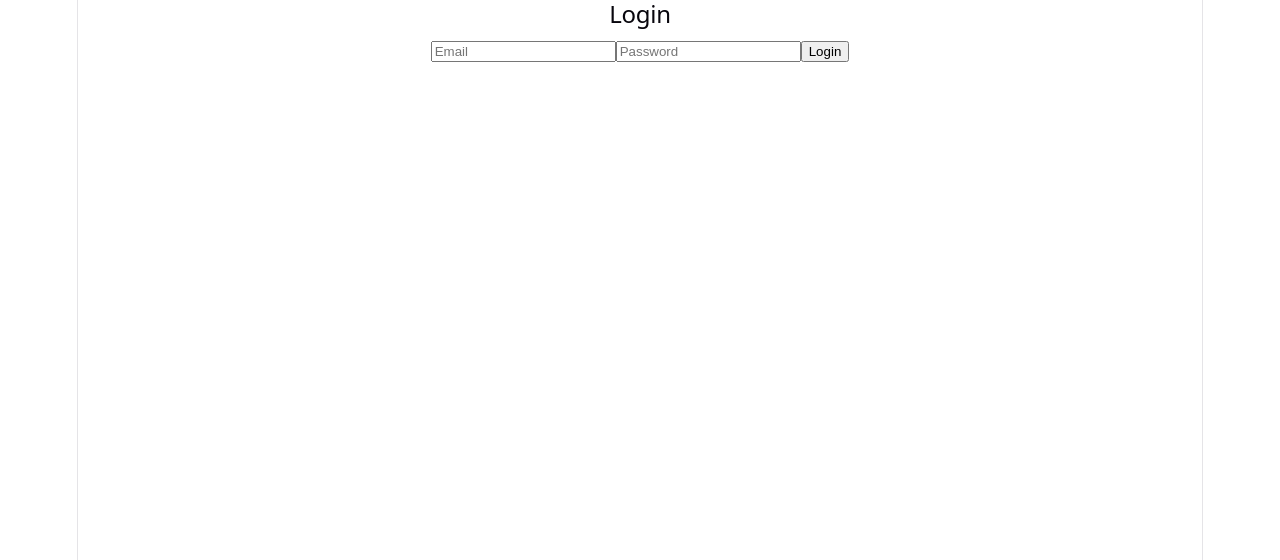
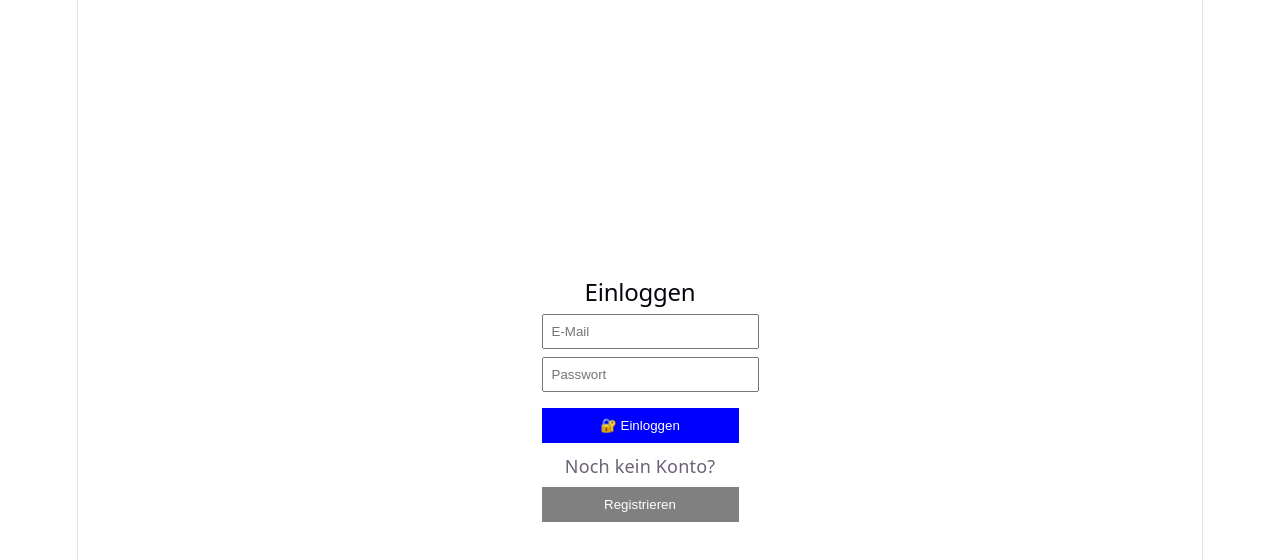
Before and after one commit to SFil1978/praxis-app, a React (Vite) app: page / in a window 1280 px wide. Shown: the top 560 px of the page. Built offline with nearby package versions, Linux system fonts and the light colour scheme.

Commit message:
Version 1.1 besseres Login UI

```diff
--- a/src/App.jsx
+++ b/src/App.jsx
@@ -1,65 +1,232 @@
+
 import React, { useState, useEffect } from "react";
 import { createClient } from "@supabase/supabase-js";
 
+// ✅ Supabase Verbindung
 const supabase = createClient(
   "https://wgvzexpwhdyxtwasnvde.supabase.co",
-  "eyJhbGciOiJIUzI1NiIsInR5cCI6IkpXVCJ9..."
+  "eyJhbGciOiJIUzI1NiIsInR5cCI6IkpXVCJ9.eyJpc3MiOiJzdXBhYmFzZSIsInJlZiI6IndndnpleHB3aGR5eHR3YXNudmRlIiwicm9sZSI6ImFub24iLCJpYXQiOjE3Nzg2NjU3NDUsImV4cCI6MjA5NDI0MTc0NX0.T0qme7QG1hwXijozmxZwMZ4H3ZDZtom7WR5Zfl_c2vg"
 );
 
 export default function PraxisApp() {
   const [session, setSession] = useState(null);
+  const [mode, setMode] = useState("login"); // login oder signup
+  const [email, setEmail] = useState("");
+  const [password, setPassword] = useState("");
+  const [eintrag, setEintrag] = useState({
+    datum: "",
+    betrag: "",
+    typ: "Einnahme",
+    kategorie: "",
+    zahlungsart: "",
+    leistung: "",
+    debitor: "",
+    kreditor: ""
+  });
+
   const [daten, setDaten] = useState([]);
 
-  const [eintrag, setEintrag] = useState({
-    datum: "",
-    betrag: ""
-  });
+  // ✅ Login Status
+  useEffect(() => {
+    supabase.auth.getSession().then(({ data }) => setSession(data.session));
+
+    const { data: listener } = supabase.auth.onAuthStateChange((_event, session) => {
+      setSession(session);
+    });
+
+    return () => listener.subscription.unsubscribe();
+  }, []);
+
+  // ✅ Daten laden
+  const ladeDaten = async () => {
+    const { data } = await supabase
+      .from("buchungen")
+      .select("*")
+      .order("datum", { ascending: false });
+
+    setDaten(data || []);
+  };
 
   useEffect(() => {
-    supabase.auth.getSession().then(({ data }) => setSession(data.session));
-  }, []);
+    if (session) ladeDaten();
+  }, [session]);
 
+  // ✅ Daten speichern
   const speichern = async () => {
+    if (!eintrag.datum || !eintrag.betrag) return;
+
     await supabase.from("buchungen").insert([eintrag]);
+    ladeDaten();
+
+    setEintrag({
+      datum: "",
+      betrag: "",
+      typ: "Einnahme",
+      kategorie: "",
+      zahlungsart: "",
+      leistung: "",
+      debitor: "",
+      kreditor: ""
+    });
   };
 
+  const gesamt = daten.reduce((sum, d) => {
+    return d.typ === "Einnahme"
+      ? sum + parseFloat(d.betrag || 0)
+      : sum - parseFloat(d.betrag || 0);
+  }, 0);
+
+  // ✅ LOGIN / REGISTRIERUNG
   if (!session) {
     return (
-      <div>
-        <h2>Login</h2>
-        <input id="email" placeholder="Email" />
-        <input id="password" placeholder="Password" type="password" />
+      <div style={{ maxWidth: 400, margin: "auto", padding: 20 }}>
+        <h2 style={{ textAlign: "center" }}>
+          {mode === "login" ? "Einloggen" : "Konto erstellen"}
+        </h2>
+
+
+        <input
+          placeholder="E-Mail"
+          value={email}
+          onChange={(e) => setEmail(e.target.value)}
+          style={inputStyle}
+        />
+
+
+        <input
+          type="password"
+          placeholder="Passwort"
+          value={password}
+          onChange={(e) => setPassword(e.target.value)}
+          style={inputStyle}
+        />
+
+
+        {mode === "login" ? (
+          <button
+            style={buttonStyle}
+            onClick={async () => {
+              await supabase.auth.signInWithPassword({ email, password });
+            }}
+          >
+            🔐 Einloggen
+          </button>
+        ) : (
+          <button
+            style={{ ...buttonStyle, background: "green" }}
+            onClick={async () => {
+              await supabase.auth.signUp({ email, password });
+              alert("Account erstellt! Jetzt einloggen.");
+              setMode("login");
+            }}
+          >
+            🆕 Konto erstellen
+          </button>
+        )}
+
+
+        <p style={{ textAlign: "center", marginTop: 10 }}>
+          {mode === "login" ? "Noch kein Konto?" : "Schon ein Konto?"}
+        </p>
+
 
         <button
-          onClick={async () => {
-            const email = document.getElementById("email").value;
-            const password = document.getElementById("password").value;
-            await supabase.auth.signInWithPassword({ email, password });
-          }}
+          style={{ ...buttonStyle, background: "gray" }}
+          onClick={() => setMode(mode === "login" ? "signup" : "login")}
         >
-          Login
+          {mode === "login" ? "Registrieren" : "Zum Login"}
         </button>
       </div>
     );
   }
 
   return (
-    <div>
-      <h1>Praxis App</h1>
+    <div style={{ padding: 20 }}>
+      <h1>Praxis Cloud Buchhaltung</h1>
 
-      <input
-        type="date"
-        value={eintrag.datum}
-        onChange={(e) => setEintrag({ ...eintrag, datum: e.target.value })}
-      />
 
-      <input
-        placeholder="Betrag"
-        value={eintrag.betrag}
-        onChange={(e) => setEintrag({ ...eintrag, betrag: e.target.value })}
-      />
+      <button style={buttonStyle} onClick={() => supabase.auth.signOut()}>
+        Logout
+      </button>
 
-      <button onClick={speichern}>Speichern</button>
+
+      <div style={boxStyle}>
+        <input type="date" value={eintrag.datum} onChange={e => setEintrag({ ...eintrag, datum: e.target.value })} style={inputStyle} />
+        <input placeholder="Betrag CHF" value={eintrag.betrag} onChange={e => setEintrag({ ...eintrag, betrag: e.target.value })} style={inputStyle} />
+
+
+        <select value={eintrag.typ} onChange={e => setEintrag({ ...eintrag, typ: e.target.value })} style={inputStyle}>
+          <option>Einnahme</option>
+          <option>Ausgabe</option>
+        </select>
+
+
+        <input placeholder="Kategorie" value={eintrag.kategorie} onChange={e => setEintrag({ ...eintrag, kategorie: e.target.value })} style={inputStyle} />
+        <input placeholder="Zahlungsart" value={eintrag.zahlungsart} onChange={e => setEintrag({ ...eintrag, zahlungsart: e.target.value })} style={inputStyle} />
+        <input placeholder="Leistung" value={eintrag.leistung} onChange={e => setEintrag({ ...eintrag, leistung: e.target.value })} style={inputStyle} />
+        <input placeholder="Debitor" value={eintrag.debitor} onChange={e => setEintrag({ ...eintrag, debitor: e.target.value })} style={inputStyle} />
+        <input placeholder="Kreditor" value={eintrag.kreditor} onChange={e => setEintrag({ ...eintrag, kreditor: e.target.value })} style={inputStyle} />
+
+
+        <button style={buttonStyle} onClick={speichern}>Speichern</button>
+      </div>
+
+
+      <div style={boxStyle}>
+        <h3>Saldo: {gesamt.toFixed(2)} CHF</h3>
+
+        <table style={{ width: "100%", marginTop: 10 }}>
+          <thead>
+            <tr>
+              <th>Datum</th>
+              <th>Betrag</th>
+              <th>Typ</th>
+              <th>Kategorie</th>
+              <th>Zahlung</th>
+              <th>Leistung</th>
+              <th>Debitor</th>
+              <th>Kreditor</th>
+            </tr>
+          </thead>
+          <tbody>
+            {daten.map((d, i) => (
+              <tr key={i}>
+                <td>{d.datum}</td>
+                <td>{d.betrag}</td>
+                <td>{d.typ}</td>
+                <td>{d.kategorie}</td>
+                <td>{d.zahlungsart}</td>
+                <td>{d.leistung}</td>
+                <td>{d.debitor}</td>
+                <td>{d.kreditor}</td>
+              </tr>
+            ))}
+          </tbody>
+        </table>
+      </div>
     </div>
   );
 }
+
+const inputStyle = {
+  display: "block",
+  width: "100%",
+  padding: 8,
+  marginBottom: 8
+};
+
+const buttonStyle = {
+  padding: 10,
+  marginTop: 8,
+  width: "100%",
+  background: "blue",
+  color: "white",
+  border: "none",
+  cursor: "pointer"
+};
+
+const boxStyle = {
+  border: "1px solid #ccc",
+  padding: 15,
+  marginTop: 20
+};
```
